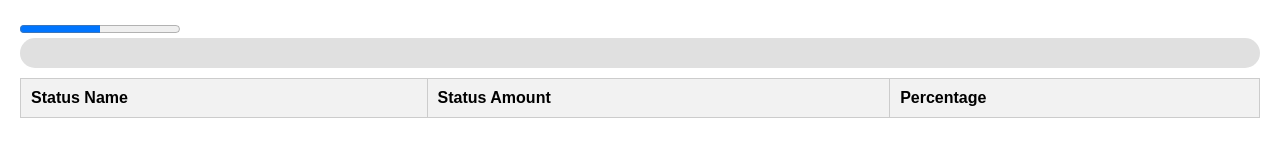
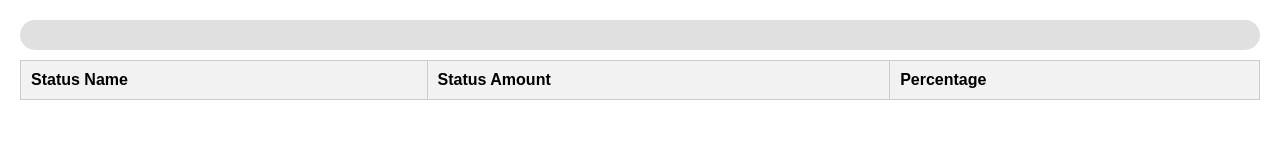
Before and after one commit to forester302/ProgressBarApp, a plain HTML site: page static/index.html in a window 1280 px wide. Drawn offline with Linux system fonts and the light colour scheme; no server answers.

Commit message:
Remove mistakenly added progress bar

```diff
--- a/static/index.html
+++ b/static/index.html
@@ -42,7 +42,6 @@
     </style>
 </head>
 <body>
-    <progress id="progressBar" value="50" max="100"></progress>
     <div id="progress-container" class="progress-container">
         <!-- Each div represents a segment of the progress bar -->
     </div>
```
